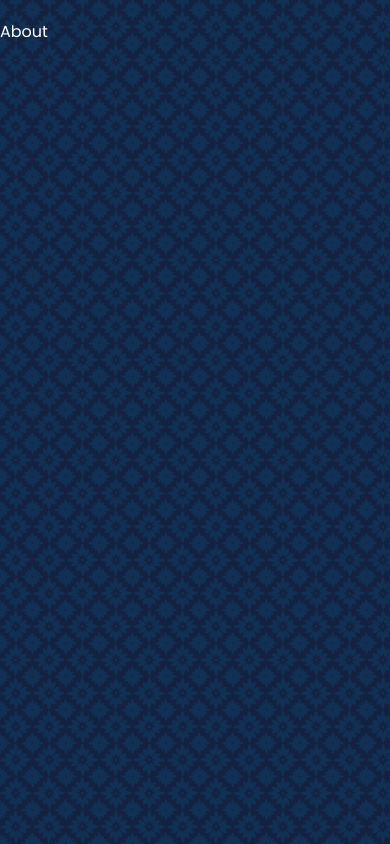
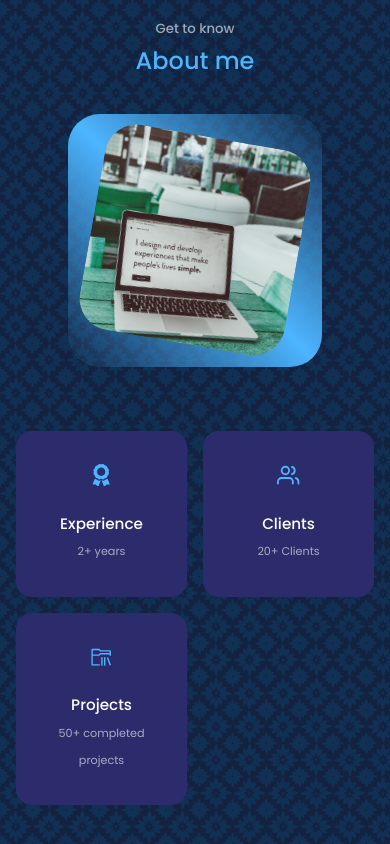
Before and after one commit to redwing555/portfolio-2.0, a React (Create React App) app: page / in a window 390 px wide. Shown: the part 1040-1884 px from the top of the page. Built offline with nearby package versions, Linux system fonts and the light colour scheme.

Commit message:
create about component + styling + responsiveness

```diff
--- a/src/Components/about/About.css
+++ b/src/Components/about/About.css
@@ -1,3 +1,120 @@
-body {
-  margin: 0;
+.about__container {
+  display: grid;
+  grid-template-columns: 35% 50%;
+  gap: 15%;
 }
+
+.about__me {
+  width: 100%;
+  aspect-ratio: 1/1;
+  border-radius: 2rem;
+  background: linear-gradient(45deg, transparent, var(--color-primary), transparent);
+  display: grid;
+  place-items: center;
+}
+
+.about__me-image {
+  /* height: 30rem; */
+  border-radius: 2rem;
+  overflow: hidden;
+  transform: rotate(10deg);
+  transition: var(--transition);
+}
+
+.about__me-image:hover {
+  transform: rotate(0);
+}
+
+.about__cards {
+  display: grid;
+  grid-template-columns: repeat(3, 1fr);
+  gap: 1.5rem;
+}
+
+.about__card {
+  background: var(--color-bg-variant);
+  border: 1px solid transparent;
+  border-radius: 1rem;
+  padding: 2rem;
+  text-align: center;
+  transition: var(--transition);
+}
+
+.about__img {
+  width: 26rem;
+  height: 26rem;
+  filter: sepia(10%) hue-rotate(141deg) saturate(137%);
+}
+
+.about__card:hover {
+  background: transparent;
+  border-color: var(--color-primary-variant);
+  cursor: default;
+}
+
+.about__icon {
+  color: var(--color-primary);
+  font-size: 1.4rem;
+  margin-bottom: 1rem;
+}
+
+.about__card h5 {
+  font-size: 0.95rem;
+}
+
+.about__card small {
+  font-size: 0.7rem;
+  color: var(--color-light);
+}
+
+.about__content p {
+  margin: 2rem 0 2.6rem;
+  color: var(--color-light);
+}
+
+@media screen and (max-width: 1024px) {
+  .about__container {
+    grid-template-columns: 1fr;
+    gap: 0;
+  }
+
+  .about__me {
+    width: 50%;
+    margin: 2rem auto 4rem;
+  }
+
+  .about__content p {
+    margin: 1rem 0 1.5rem;
+  }
+
+  .about__img {
+    width: 23rem;
+    height: 23rem;
+  }
+}
+
+@media screen and (max-width: 600px) {
+  .about__me {
+    width: 65%;
+    margin: 0 auto 3rem;
+  }
+
+  .about__cards {
+    grid-template-columns: 1fr 1fr;
+    gap: 1rem;
+    padding: 1rem;
+  }
+
+  .about__content {
+    text-align: center;
+  }
+
+  .about__content p {
+    margin: 1.5rem 0;
+  }
+
+  .about__img {
+    width: 13rem;
+    height: 13rem;
+  }
+}
--- a/src/Components/about/About.js
+++ b/src/Components/about/About.js
@@ -1,9 +1,50 @@
 import React from 'react';
 import './About.css';
+import { FaAward } from 'react-icons/fa';
+import { FiUsers } from 'react-icons/fi';
+import { VscFolderLibrary } from 'react-icons/vsc';
+import about from '../../assets/img/about.jpg';
 
 function About() {
   return (
-    <section id="about">About</section>
+    <section id="about">
+      <h5>
+        Get to know
+      </h5>
+      <h2> About me</h2>
+      <div className="container about__container">
+        <div className="about__me">
+          <div className="about__me-image">
+            <img src={about} alt="about me" className="about__img" />
+          </div>
+        </div>
+        <div className="about__content">
+          <div className="about__cards">
+            <article className="about__card">
+              <FaAward className="about__icon" />
+              <h5>Experience</h5>
+              <small>2+ years</small>
+            </article>
+            <article className="about__card">
+              <FiUsers className="about__icon" />
+              <h5>Clients</h5>
+              <small>20+ Clients</small>
+            </article>
+            <article className="about__card">
+              <VscFolderLibrary className="about__icon" />
+              <h5>Projects</h5>
+              <small>50+ completed projects</small>
+            </article>
+          </div>
+          <p>
+            Lorem ipsum dolor sit amet, consectetur adipiscing elit.  sollicitudin luctus ipsum.
+            Etiam consequat fringilla felis, vel feugiat erat dapibus
+            vel. Suspendisse porta erat ut odio tristique consectetur.
+          </p>
+          <a href="#contact" className="btn btn-primary"> Let's Talk</a>
+        </div>
+      </div>
+    </section>
   );
 }
 
--- a/src/index.css
+++ b/src/index.css
@@ -24,7 +24,7 @@
   --container-width-lg: 75%;
   --container-width-md: 86%;
   --container-width-ms: 90%;
-  --trasition: all 400ms ease;
+  --transition: all 400ms ease;
 }
 
 html {
@@ -78,7 +78,7 @@
 
 a {
   color: var(--color-primary);
-  transition: var(--trasition);
+  transition: var(--transition);
 }
 
 a:hover {
```
Also changed, not shown: src/assets/img/about.jpg (added).
